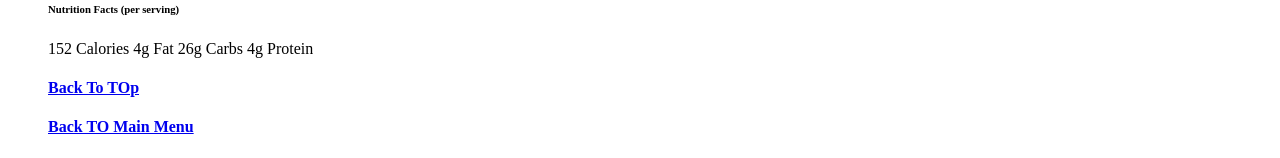
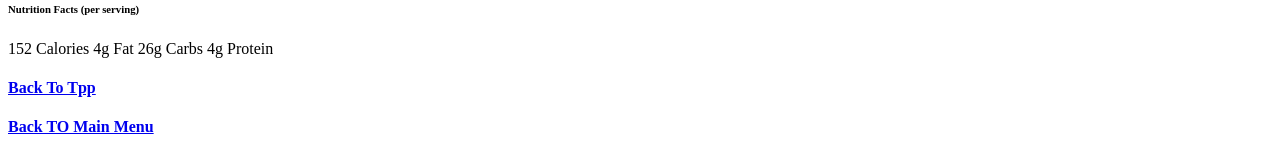
Before and after one commit to IIsraelI/odin-recipes, a plain HTML site: page recipes/sushi.html in a window 1280 px wide. Shown: the part 1656-1814 px from the top of the page. Drawn offline with Linux system fonts and the light colour scheme.

Commit message:
Update sushi.html

```diff
--- a/recipes/sushi.html
+++ b/recipes/sushi.html
@@ -70,6 +70,7 @@ Lift one end of the mat and roll it tightly over filling to make a complete roll
 <img src="../img/sushi-step8.webp"style="width: 400px; height: 500px;" alt="A picture of Sushi">
 Use a wet, sharp knife to cut each roll into 4 to 6 slices.
 </li>
+</ol>
 <h6>Nutrition Facts (per serving)</h6>
 <p>
     152
@@ -81,28 +82,8 @@ Use a wet, sharp knife to cut each roll into 4 to 6 slices.
 4g
 	Protein
 </p>
-<a href="../recipes/sushi.html"><h4>Back To TOp</h4></a>
+<a href="../recipes/sushi.html"><h4>Back To Tpp</h4></a>
 <a href="../index.html"> <h4>Back TO Main Menu</h4> </a>
-
-
-
-</ol>
-
-
-
-
-
-
-
-
-
-
-
-
-
-
-
-
 
 
 </body>
```
